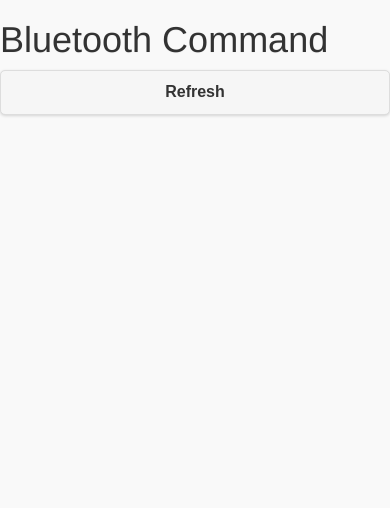
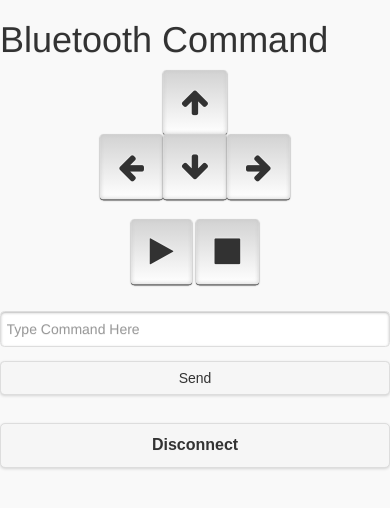
Before and after one commit to TheSoleDev/BluetoothArduino, a plain HTML site: page www/index.html in a window 390 px wide. Drawn offline with Linux system fonts and the light colour scheme; some packages are replaced by stand-ins of ours.

```diff
--- a/www/index.html
+++ b/www/index.html
@@ -31,6 +31,14 @@
             </div>
             <div id="detailPage">
 
+<!--                     <label for="led-red">Red:</label>
+                    <input type="range" name="led-red" id="led-red" data-highlight="true" min="0" max="255" value="50">
+                    <label for="led-green">Green:</label>
+                    <input type="range" name="led-green" id="led-green" data-highlight="true" min="0" max="255" value="50">
+                    <label for="led-blue">Blue:</label>
+                    <input type="range" name="led-blue" id="led-blue" data-highlight="true" min="0" max="255" value="50">
+
+                <br />                <br /> -->
                 <div class="row">
                   <div class="col-xs-12 col-sm-6" style="text-align:center;"><a class="kbd light btn-action" data-value="u"><i class="fa fa-arrow-up txt-30"></i></a><br /><a class="kbd light btn-action" data-value="l"><i class="fa fa-arrow-left txt-30"></i></a><a class="kbd light btn-action" data-value="d"><i class="fa fa-arrow-down txt-30"></i></a><a class="kbd light btn-action" data-value="r"><i class="fa fa-arrow-right txt-30"></i></a></div>
                   <div class="col-xs-12 col-sm-6" style="text-align:center;"><br /><a class="kbd light btn-action" data-value="p"><i class="fa fa-play txt-30"></i></a>&nbsp;<a class="kbd light btn-action"  data-value="s"><i class="fa fa-stop txt-30"></i></a></div>
@@ -61,8 +69,8 @@
         <script type="text/javascript" src="js/index.js"></script>
         <script type="text/javascript">
 
-            app.initialize();
-            //app.showDetailPage();
+            //app.initialize();
+            app.showDetailPage();
 
         </script>
     </body>
```
